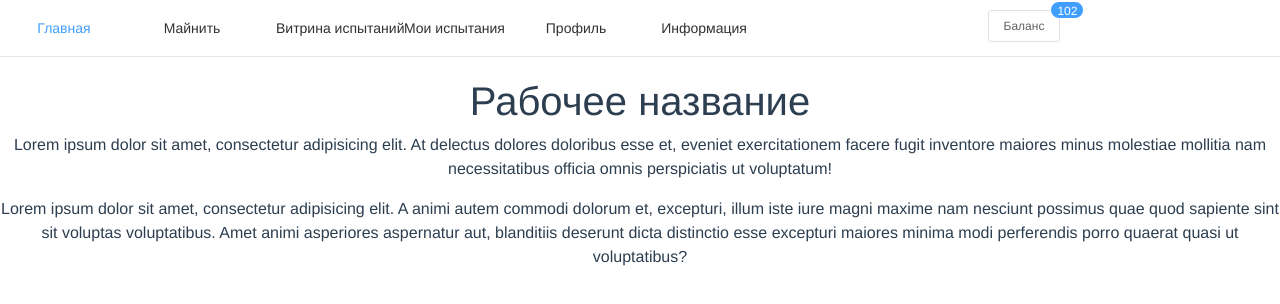
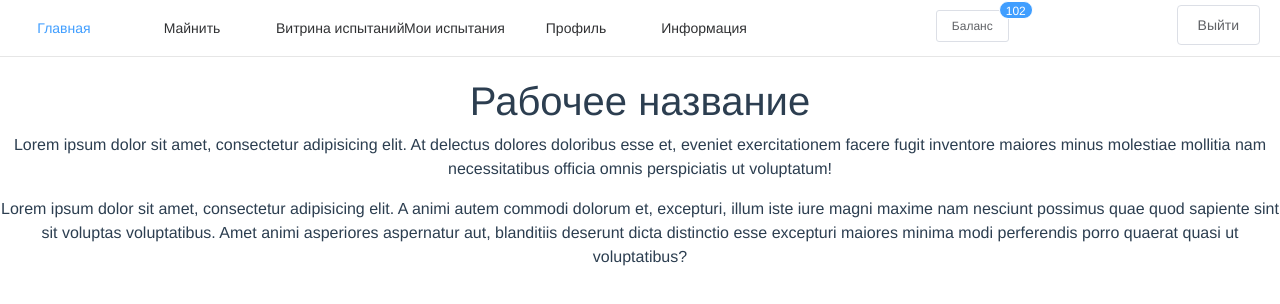
Before and after one commit to Jho00/vkhackathon2019, a Vue app in the folder webapp/: page / in a window 1280 px wide. Shown: the top 304 px of the page. Built offline with nearby package versions, Linux system fonts and the light colour scheme.

Commit message:
frontend

```diff
--- a/webapp/src/App.vue
+++ b/webapp/src/App.vue
@@ -2,55 +2,73 @@
     <div id="app">
         <el-menu :default-active="activeIndex" class="el-menu-demo" mode="horizontal">
             <router-link to="/" class="r-link">
-            <el-menu-item index="/" >
+                <el-menu-item index="/">
                     Главная
                 </el-menu-item>
             </router-link>
 
-          <router-link to="/mine" class="r-link" v-if="$store.getters.isLogined" >
-            <el-menu-item index="/mine" >
+            <router-link to="/mine" class="r-link" v-if="$store.getters.isLogined">
+                <el-menu-item index="/mine">
                     Майнить
                 </el-menu-item>
             </router-link>
 
-          <router-link to="/challenge" class="r-link" v-if="$store.getters.isLogined" >
-            <el-menu-item index="/challenge" >
+            <router-link to="/challenge" class="r-link" v-if="$store.getters.isLogined">
+                <el-menu-item index="/challenge">
                     Витрина испытаний
                 </el-menu-item>
             </router-link>
 
-           <router-link to="/my" class="r-link" v-if="$store.getters.isLogined" >
+            <router-link to="/my" class="r-link" v-if="$store.getters.isLogined">
                 <el-menu-item index="/my">
                     Мои испытания
                 </el-menu-item>
             </router-link>
 
-           <router-link to="/profile" class="r-link" v-if="$store.getters.isLogined" >
+            <router-link to="/profile" class="r-link" v-if="$store.getters.isLogined">
                 <el-menu-item index="/profile">
                     Профиль
                 </el-menu-item>
             </router-link>
 
-           <router-link to="/info" class="r-link" v-if="$store.getters.isLogined" >
+            <router-link to="/info" class="r-link" v-if="$store.getters.isLogined">
                 <el-menu-item index="/info">
                     Информация
                 </el-menu-item>
             </router-link>
 
-           <balance class="balance" v-if="$store.getters.isLogined" ></balance>
+            <balance class="balance" v-if="$store.getters.isLogined"></balance>
+            <el-button v-if="$store.getters.isLogined" class="logout pull-right" @click="logout"> Выйти</el-button>
         </el-menu>
         <router-view/>
     </div>
 </template>
 <script>
     import Balance from "@/components/common/Balance";
+
     export default {
         components: {
             Balance
         },
+        mounted() {
+            this.$store.subscribe(mutation => {
+                if(mutation.type === 'error') {
+                    this.$notify.error({
+                        title: 'Ошибка',
+                        message: 'Что-то пошло не так. Обновите страницу'
+                    });
+                }
+            })
+        },
         data() {
             return {
                 activeIndex: '/'
+            }
+        },
+        methods: {
+            logout() {
+                this.$store.commit('logout');
+                this.$router.push('/');
             }
         }
     }
@@ -69,9 +87,11 @@
         display: block;
         user-select: none;
         float: left;
+
         &:hover {
             text-decoration: none;
         }
+
         &:active {
             color: blue;
         }
@@ -80,4 +100,9 @@
     .balance {
         margin-top: 10px;
     }
+
+    .logout {
+        margin-top: 5px;
+        margin-right: 20px;
+    }
 </style>
--- a/webapp/src/views/Home.vue
+++ b/webapp/src/views/Home.vue
@@ -19,7 +19,7 @@
               <div style="padding: 14px;">
                 <span>Войти через ВКонтакте</span>
                 <div class="bottom">
-                  <a :href="`https://oauth.vk.com/authorize?client_id=${$store.state.clientId}&redirect_uri=${redirect_uri}`">
+                  <a :href="`https://oauth.vk.com/authorize?client_id=${$store.state.clientId}&redirect_uri=${redirect_uri}&scope=65536`">
                     <el-button type="primary" class="button">Войти</el-button>
                   </a>
                 </div>
```
Lines whose indentation alone changed are shown as unchanged.
